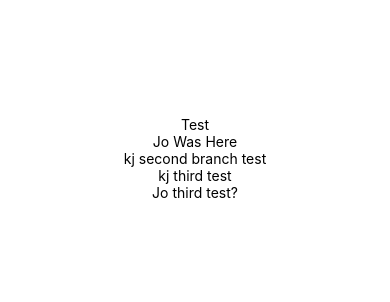
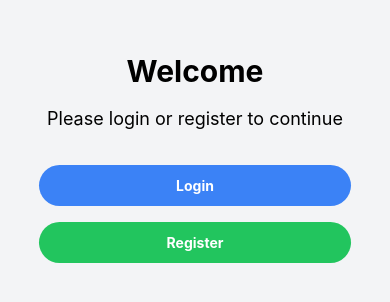
Before and after one commit to Kaidama97/TutorFirst, a React Native app: screen / in a window 390 px wide. Shown: the part 264-566 px from the top of the page. Built offline with nearby package versions, Linux system fonts and the light colour scheme.

Commit message:
Welcome and Log In screen without auth

```diff
--- a/App.js
+++ /dev/null
@@ -1,24 +0,0 @@
-import { StatusBar } from 'expo-status-bar';
-import { StyleSheet, Text, View } from 'react-native';
-
-export default function App() {
-  return (
-    <View style={styles.container}>
-      <Text>Test</Text>
-      <Text>Jo Was Here</Text>
-      <Text>kj second branch test</Text>
-      <Text>kj third test</Text>
-      <Text>Jo third test?</Text>
-      <StatusBar style="auto" />
-    </View>
-  );
-}
-
-const styles = StyleSheet.create({
-  container: {
-    flex: 1,
-    backgroundColor: '#fff',
-    alignItems: 'center',
-    justifyContent: 'center',
-  },
-});
--- /dev/null
+++ b/App.jsx
@@ -0,0 +1,9 @@
+import React from 'react';
+import AppNavigation from './src/navigation/AppNavigation';
+
+const App = () => {
+
+  return <AppNavigation />;
+};
+
+export default App;
--- a/babel.config.js
+++ b/babel.config.js
@@ -2,5 +2,6 @@ module.exports = function(api) {
   api.cache(true);
   return {
     presets: ['babel-preset-expo'],
+    plugins: ["nativewind/babel"],
   };
 };
--- /dev/null
+++ b/postcss.config.js
@@ -0,0 +1,6 @@
+module.exports = {
+    plugins: {
+      tailwindcss: {},
+      autoprefixer: {},
+    },
+  }
--- /dev/null
+++ b/src/navigation/AppNavigation.jsx
@@ -0,0 +1,20 @@
+import React from 'react';
+import {NavigationContainer} from '@react-navigation/native';
+import {createNativeStackNavigator} from '@react-navigation/native-stack';
+import Login from '../screens/LogInScreen';
+import Welcome from '../screens/WelcomeScreen';
+
+const Stack = createNativeStackNavigator();
+
+const AppNavigation = () => {
+  return (
+    <NavigationContainer>
+    <Stack.Navigator initialRouteName='Welcome'>
+        <Stack.Screen name="Welcome" component={Welcome} options={{headerShown: false}} />
+        <Stack.Screen name="Login" component={Login} options={{headerShown: false}} />
+    </Stack.Navigator>
+  </NavigationContainer>
+  );
+};
+
+export default AppNavigation;
--- /dev/null
+++ b/src/screens/LogInScreen.jsx
@@ -0,0 +1,35 @@
+//import { useNavigation } from '@react-navigation/native';
+import React from 'react';
+import { View, Image, Text, TextInput, TouchableOpacity } from 'react-native';
+//import { tailwind } from 'react-native-tailwindcss';
+//const navigation = useNavigation();
+const LogInScreen = ({navigation}) => {
+    return (
+        <View className={'flex-1 justify-center items-center bg-gray-100'}>
+          {/* <Image
+            source={require('../assets/icons/logo.png')}
+            style={'w-24 h-24 mb-8'}
+            resizeMode="contain"
+          /> */}
+          <Text className={'text-2xl font-bold mb-8'}>Login</Text>
+          <View className={'w-4/5'}>
+            <TextInput
+              placeholder="Email"
+              className={'border-b border-gray-400 py-2 mb-4'}
+            />
+            <TextInput
+              placeholder="Password"
+              secureTextEntry
+              className={'border-b border-gray-400 py-2 mb-8'}
+            />
+            <TouchableOpacity className={'bg-blue-500 py-3 rounded-full'} onPress={console.log("pressed")}>
+              <Text className={'text-center text-white font-bold'}>
+                Login
+              </Text>
+            </TouchableOpacity>
+          </View>
+        </View>
+      );
+    };
+
+export default LogInScreen;
--- /dev/null
+++ b/src/screens/RegisterScreen.jsx
@@ -0,0 +1,10 @@
+import { View, Text } from 'react-native'
+import React from 'react'
+
+export default function RegisterScreen() {
+  return (
+    <View>
+      <Text>RegisterScreen</Text>
+    </View>
+  )
+}
--- /dev/null
+++ b/src/screens/WelcomeScreen.jsx
@@ -0,0 +1,33 @@
+import React from 'react';
+//import { useNavigation } from '@react-navigation/native';
+import { View, SafeAreaView, Text, TouchableOpacity, Image } from 'react-native';
+//const navigation = useNavigation();
+const WelcomeScreen = ({navigation}) => {
+  return (
+    <SafeAreaView className={'flex-1 justify-center items-center bg-gray-100'}>
+      {/* <Image
+        source={require('../assets/icons/logo.png')}
+        style={'w-13 h-13 mb-8'}
+        resizeMode="contain"
+      /> */}
+      <Text className={'text-3xl font-bold mb-4'}>Welcome</Text>
+      <Text className={'text-lg mb-8'}>Please login or register to continue</Text>
+      <View className={'w-4/5'}>
+        <TouchableOpacity
+          className={'bg-blue-500 py-3 rounded-full mb-4'}
+          onPress={() => navigation.navigate('Login')}
+        >
+          <Text className={'text-center text-white font-bold'}>Login</Text>
+        </TouchableOpacity>
+        <TouchableOpacity
+          className={'bg-green-500 py-3 rounded-full'}
+          onPress={() => navigation.navigate('Login')}
+        >
+          <Text className={'text-center text-white font-bold'}>Register</Text>
+        </TouchableOpacity>
+      </View>
+    </SafeAreaView>
+  );
+};
+
+export default WelcomeScreen;
--- /dev/null
+++ b/tailwind.config.js
@@ -0,0 +1,11 @@
+/** @type {import('tailwindcss').Config} */
+module.exports = {
+  content: [
+    "./App.{js,jsx,ts,tsx}",
+    "./src/**/*.{js,jsx,ts,tsx}",
+  ],
+  theme: {
+    extend: {},
+  },
+  plugins: [],
+}
```
Also changed, not shown: package.json (+9 -2 lines), src/assets/icons/logo.png (added), 1 other file (tests, documents, lock files or other folders).
